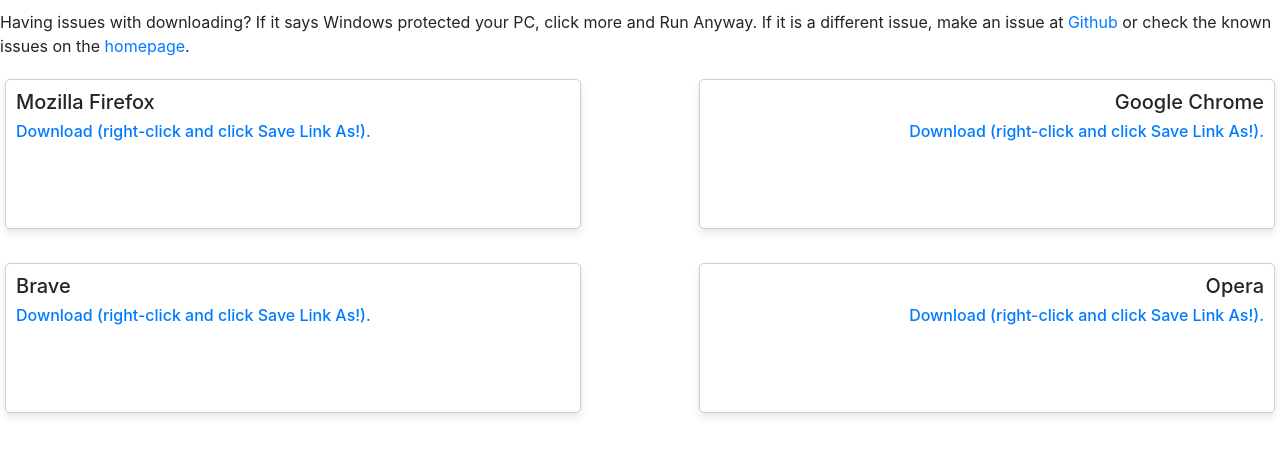
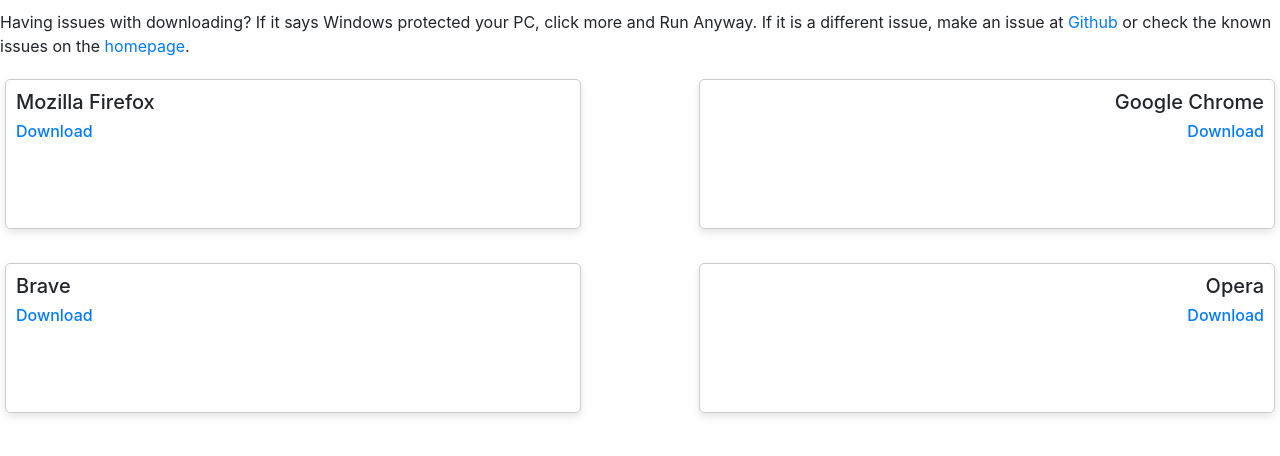
Before and after one commit to 44H4/WinGet-Hub, a plain HTML site: page browsers.html in a window 1280 px wide. Shown: the part 128-584 px from the top of the page. Drawn offline with Linux system fonts and the light colour scheme.

Commit message:
Redo hyperlinks

```diff
--- a/browsers.html
+++ b/browsers.html
@@ -27,22 +27,22 @@
 	<div style="display: flex; justify-content: space-between;">
         <div class="box-left">
             <h5>Mozilla Firefox</h5>
-            <h6><a href="https://raw.githubusercontent.com/44H4/WinGet-Hub/refs/heads/main/batches/firefox.bat" download="firefox.bat">Download (right-click and click Save Link As!).</a></h6>
+            <h6><a href="https://winget-hub.pages.dev/batches/firefox.bat" download="firefox.bat">Download</a></h6>
         </div>
         <div class="box-right">
             <h5>Google Chrome</h5>
-            <h6><a href="https://raw.githubusercontent.com/44H4/WinGet-Hub/refs/heads/main/batches/chrome.bat" download="chrome-winget">Download (right-click and click Save Link As!).</a></h6>
+            <h6><a href="https://winget-hub.pages.dev/batches/chrome.bat" download="chrome.bat">Download</a></h6>
         </div>
     </div>
 
     <br><div style="display: flex; justify-content: space-between;">
         <div class="box-left">
             <h5>Brave</h5>
- 			<h6><a href="https://raw.githubusercontent.com/44H4/WinGet-Hub/refs/heads/main/batches/brave.bat" download="brave-winget">Download (right-click and click Save Link As!).</a></h6>
+ 			<h6><a href="https://winget-hub.pages.dev/batches/brave.bat" download="brave.bat">Download</a></h6>
 	  </div>
         <div class="box-right">
             <h5>Opera</h5>
- <h6><a href="https://raw.githubusercontent.com/44H4/WinGet-Hub/refs/heads/main/batches/opera.bat" download="opera-winget">Download (right-click and click Save Link As!).</a></h6>
+ <h6><a href="https://winget-hub.pages.dev/batches/opera.bat" download="opera.bat">Download</a></h6>
     </div>
 
     <!-- jQuery (necessary for Bootstrap's JavaScript plugins) -->
```
Also changed, not shown: 2 other files.
